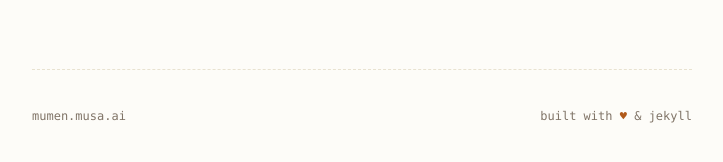
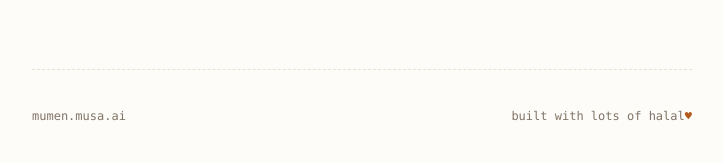
Before and after one commit to mumenmusa/mumenmusa.github.io, a Jekyll site: the page built from index.html, in a window 1280 px wide. Shown: the part 526-688 px from the top of the page, without its empty margins (278-1001 px from the left). Built offline with Jekyll 4.4.1, drawn with Linux system fonts in a browser that asks for light colours.

Commit message:
Update footer text to reflect halal theme

```diff
--- a/_layouts/default.html
+++ b/_layouts/default.html
@@ -23,7 +23,7 @@
 
 <footer class="site">
   <span>mumen.musa.ai</span>
-  <span>built with <span class="heart">♥</span> &amp; jekyll</span>
+  <span>built with lots of halal<span class="heart">♥</span></span>
 </footer>
 
 </div>
```
